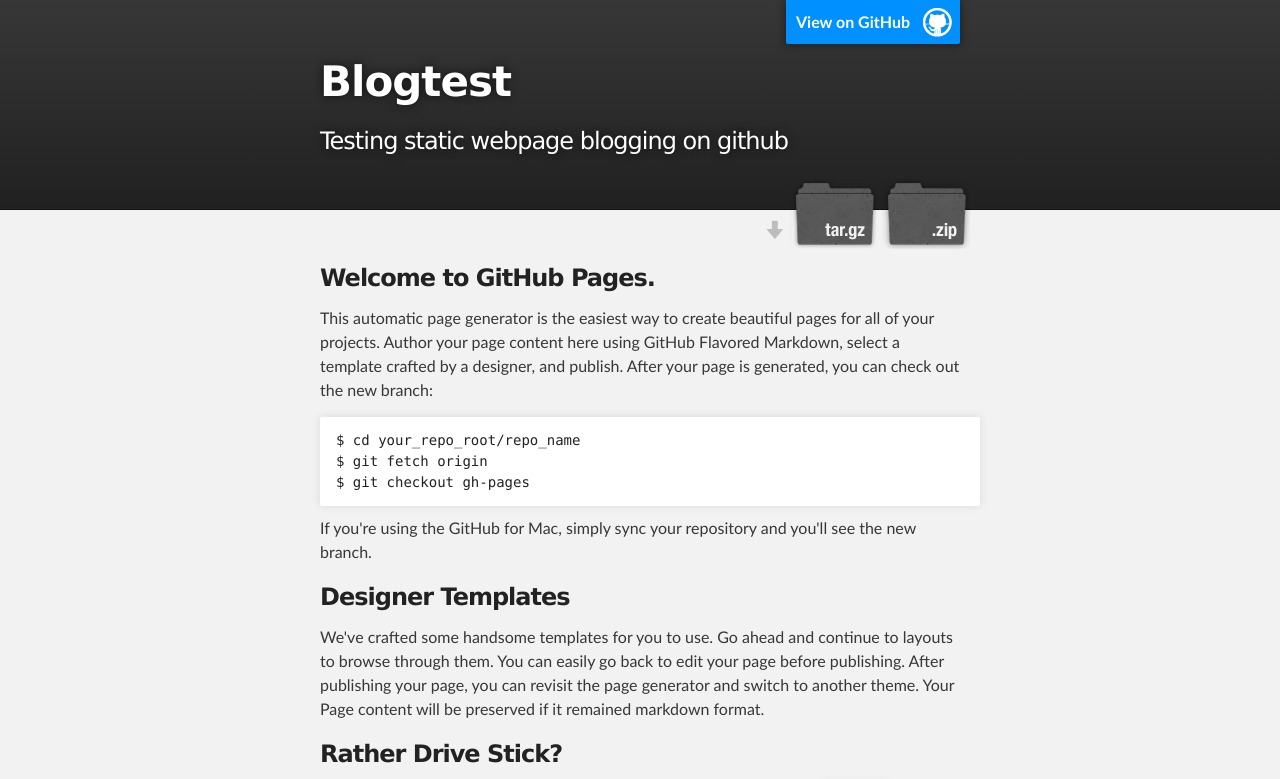
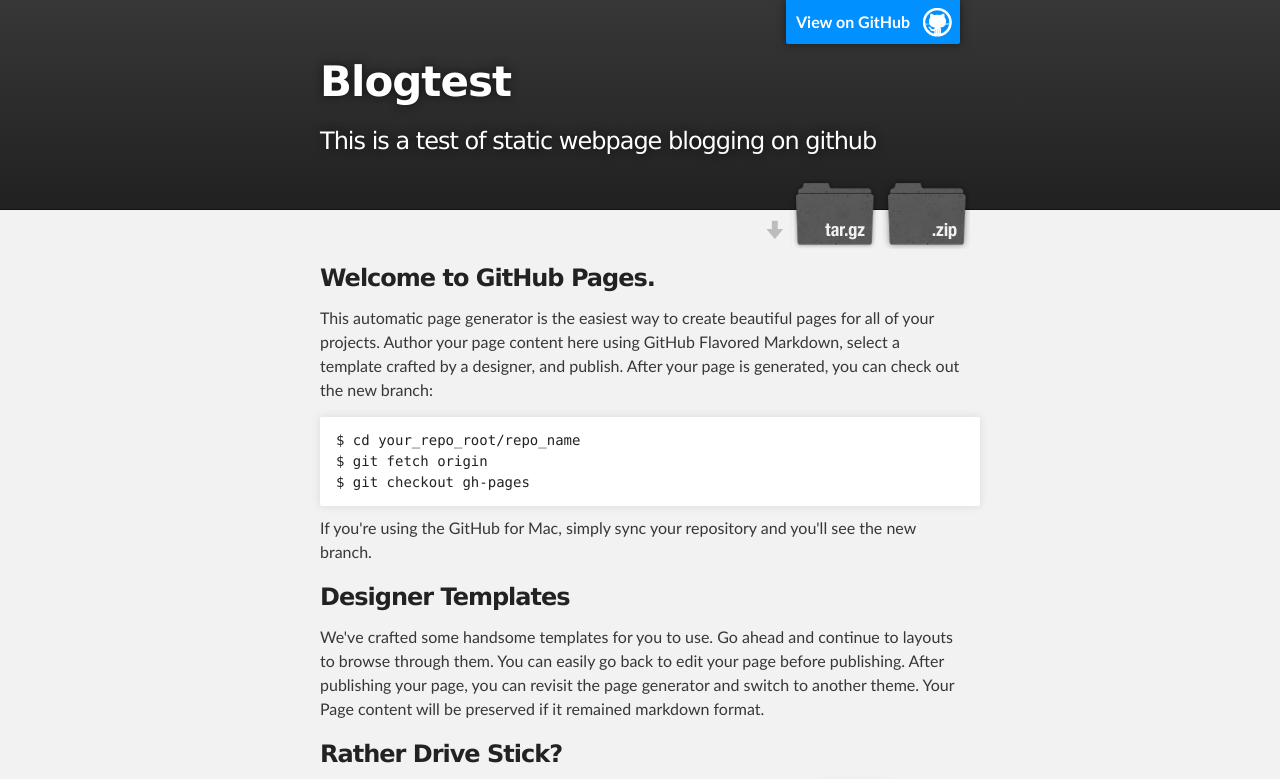
Before and after one commit to aquamoth/blogtest, a plain HTML site: page index.html in a window 1280 px wide. Shown: the top 779 px of the page. Drawn offline with Linux system fonts and the light colour scheme.

Commit message:
Manually updated initial commit

```diff
--- a/index.html
+++ b/index.html
@@ -8,7 +8,7 @@
 
     <link rel="stylesheet" type="text/css" media="screen" href="stylesheets/stylesheet.css">
 
-    <title>Blogtest</title>
+    <title>My first Github Blogtest</title>
   </head>
 
   <body>
@@ -19,7 +19,7 @@
           <a id="forkme_banner" href="https://github.com/aquamoth/blogtest">View on GitHub</a>
 
           <h1 id="project_title">Blogtest</h1>
-          <h2 id="project_tagline">Testing static webpage blogging on github</h2>
+          <h2 id="project_tagline">This is a test of static webpage blogging on github</h2>
 
             <section id="downloads">
               <a class="zip_download_link" href="https://github.com/aquamoth/blogtest/zipball/master">Download this project as a .zip file</a>
```
